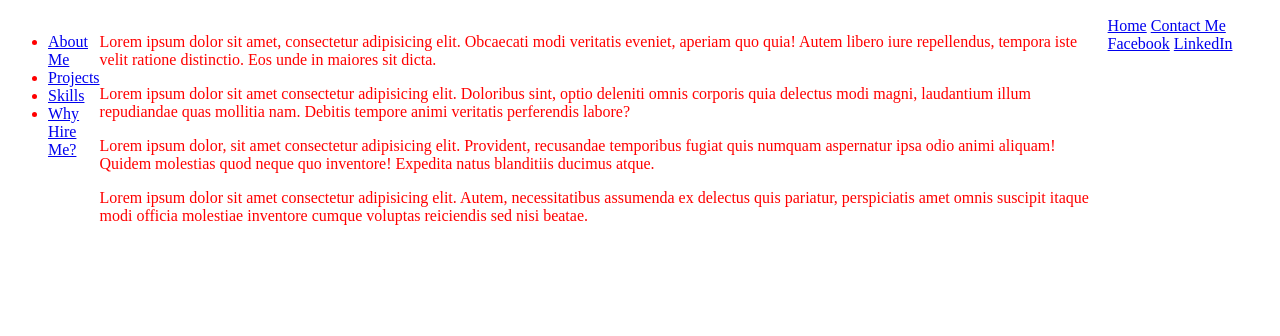
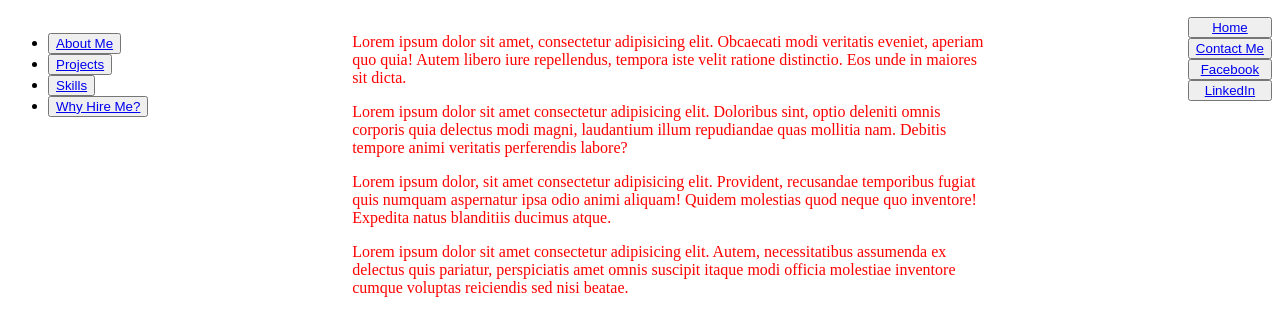
Before and after one commit to bclark12/github-portfolio, a plain HTML site: page index.html in a window 1280 px wide. Shown: the part 110-446 px from the top of the page. Drawn offline with Linux system fonts and the light colour scheme.

Commit message:
added buttons and started formatting

```diff
--- a/css/main.css
+++ b/css/main.css
@@ -1,15 +1,17 @@
 
 main {
     display: flex;
-    justify-content: flex-start;
-    color:red
+    flex-direction: row;
+    justify-content: space-between;
 }
 body{
     background-color: white;
 }
-
-.main {
+aside {
     display: flex;
-    flex-direction: row;
+    flex-direction: column;
+}
+.articles {
     color: red;
+    width: 50%;
 }
--- a/index.html
+++ b/index.html
@@ -16,16 +16,24 @@
         <nav>
             <ul>
                 <li>
+                    <button>
                         <a href="#">About Me</a>
+                    </button>
                 </li>
                 <li>
+                    <button>
                         <a href="#">Projects</a>
+                    </button>
                 </li>
                 <li>
+                    <button>
                         <a href="#">Skills</a>
+                    </button>
                 </li>
                 <li>
+                    <button>
                         <a href="#">Why Hire Me?</a>
+                    </button>
                 </li>
 
             </ul>
@@ -45,10 +53,18 @@
             </article>
         </div>
         <aside>
+            <button>
                 <a href="#">Home</a>
+            </button>
+            <button>
                 <a href="#">Contact Me</a>
+            </button>
+            <button>
                 <a href="#">Facebook</a>
+            </button>
+            <button>
                 <a href="#">LinkedIn</a>
+            </button>
         </aside>
 
     </main>
```
Lines whose indentation alone changed are shown as unchanged.
